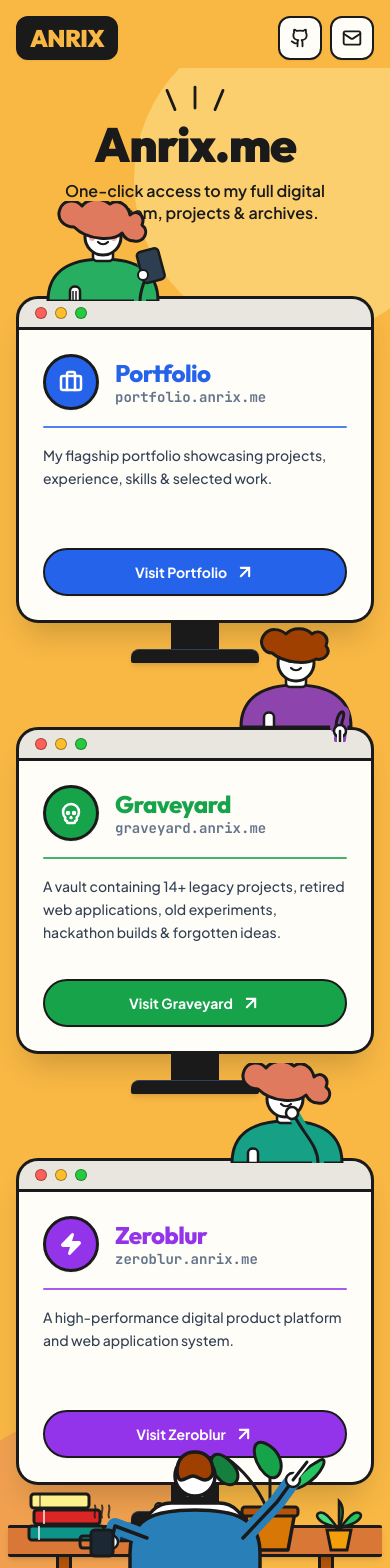
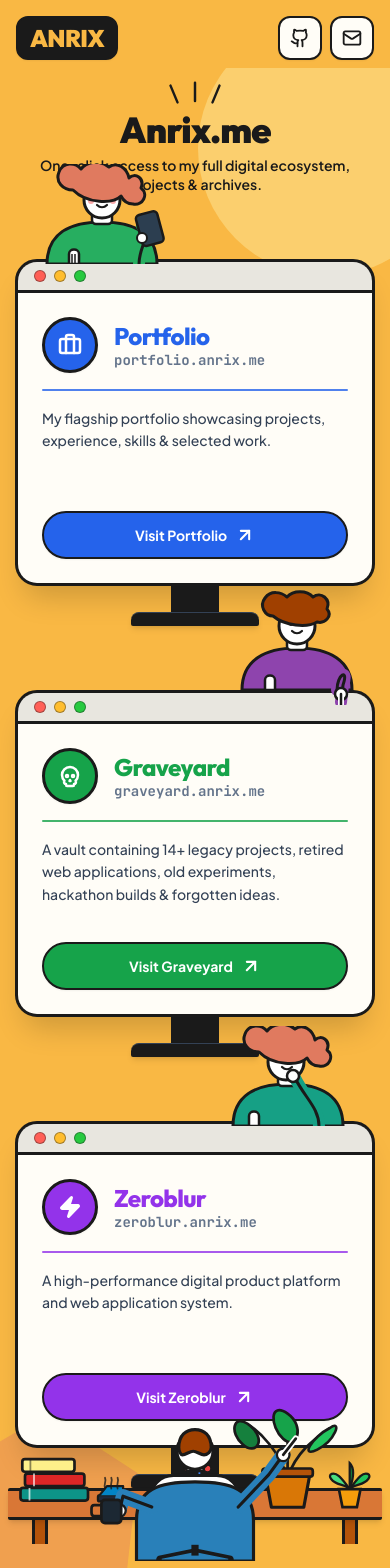
Before and after one commit to anrix05/anrix.me, a React (Vite) app: page / in a window 390 px wide. Shown: the top 1568 px of the page. Built offline with nearby package versions, Linux system fonts and the light colour scheme.

Commit message:
fix: optimize mobile and tablet responsive layouts for Anrix.me

```diff
--- a/src/components/Hero.tsx
+++ b/src/components/Hero.tsx
@@ -17,15 +17,15 @@ import {
 
 export const Hero: React.FC = () => {
   return (
-    <section className="relative w-full overflow-hidden pt-4 sm:pt-6 pb-8 sm:pb-12 flex flex-col items-center justify-between min-h-[calc(100vh-80px)]">
+    <section className="relative w-full overflow-hidden pt-3 sm:pt-6 pb-6 sm:pb-12 flex flex-col items-center justify-between min-h-[calc(100vh-70px)]">
 
       {/* Background Blobs */}
       <div
-        className="absolute -top-12 -right-16 w-80 h-80 sm:w-96 sm:h-96 rounded-full opacity-60 pointer-events-none z-0"
+        className="absolute -top-12 -right-16 w-64 h-64 sm:w-96 sm:h-96 rounded-full opacity-60 pointer-events-none z-0"
         style={{ backgroundColor: '#FDE08B' }}
       />
       <div
-        className="absolute -bottom-10 -left-12 w-64 h-64 sm:w-80 sm:h-80 opacity-40 pointer-events-none z-0 transform -rotate-12"
+        className="absolute -bottom-10 -left-12 w-48 h-48 sm:w-80 sm:h-80 opacity-40 pointer-events-none z-0 transform -rotate-12"
         style={{
           backgroundColor: '#E07A5F',
           clipPath: 'polygon(0% 20%, 60% 0%, 100% 40%, 80% 100%, 10% 90%)'
@@ -33,8 +33,8 @@ export const Hero: React.FC = () => {
       />
 
       {/* Decorative Squiggles */}
-      <LeftSquiggle className="absolute top-16 left-4 sm:left-12 w-12 sm:w-16 h-16 sm:h-20 pointer-events-none z-10 hidden sm:block" />
-      <RightSquiggle className="absolute bottom-36 right-4 sm:right-10 w-12 sm:w-16 h-16 sm:h-20 pointer-events-none z-10 hidden sm:block" />
+      <LeftSquiggle className="absolute top-16 left-2 sm:left-12 w-10 sm:w-16 h-14 sm:h-20 pointer-events-none z-10 hidden sm:block" />
+      <RightSquiggle className="absolute bottom-36 right-2 sm:right-10 w-10 sm:w-16 h-14 sm:h-20 pointer-events-none z-10 hidden sm:block" />
 
       {/* --- HERO HEADER SECTION --- */}
       <div className="relative z-20 max-w-3xl text-center px-4 mb-2 sm:mb-4 flex flex-col items-center">
@@ -46,7 +46,7 @@ export const Hero: React.FC = () => {
           transition={{ duration: 0.5 }}
           className="mb-1"
         >
-          <TitleRays className="w-16 h-8 sm:w-20 sm:h-10 mx-auto" />
+          <TitleRays className="w-14 h-7 sm:w-20 sm:h-10 mx-auto" />
         </motion.div>
 
         {/* Main Title Heading */}
@@ -54,7 +54,7 @@ export const Hero: React.FC = () => {
           initial={{ y: -20, opacity: 0 }}
           animate={{ y: 0, opacity: 1 }}
           transition={{ duration: 0.6 }}
-          className="text-5xl sm:text-7xl lg:text-8xl font-black font-heading text-[#1A1A1A] tracking-tight leading-none mb-3 sm:mb-4"
+          className="text-4xl sm:text-7xl md:text-7xl lg:text-8xl font-black font-heading text-[#1A1A1A] tracking-tight leading-none mb-2 sm:mb-4"
         >
           {PERSONAL_INFO.heading}
         </motion.h1>
@@ -64,20 +64,20 @@ export const Hero: React.FC = () => {
           initial={{ y: 10, opacity: 0 }}
           animate={{ y: 0, opacity: 1 }}
           transition={{ duration: 0.6, delay: 0.15 }}
-          className="text-base sm:text-xl lg:text-2xl text-[#1A1A1A] font-semibold max-w-2xl leading-snug px-2"
+          className="text-sm sm:text-lg md:text-xl lg:text-2xl text-[#1A1A1A] font-semibold max-w-2xl leading-snug px-2"
         >
           {PERSONAL_INFO.subheading}
         </motion.p>
       </div>
 
       {/* --- MONITOR GROUP & ILLUSTRATION SCENE --- */}
-      <div className="relative z-20 w-full max-w-7xl px-4 sm:px-6 lg:px-8 mt-16 sm:mt-24 flex flex-col items-center">
+      <div className="relative z-20 w-full max-w-7xl px-3 sm:px-6 lg:px-8 mt-14 sm:mt-24 flex flex-col items-center">
 
-        {/* Pendant Lamp Doodle hanging over Middle Monitor (Desktop Only) */}
-        <HangingLamp className="absolute -top-24 left-1/2 -translate-x-1/2 z-30 hidden lg:flex pointer-events-none" />
+        {/* Pendant Lamp Doodle hanging over Middle Monitor (Tablet & Desktop Only) */}
+        <HangingLamp className="absolute -top-24 left-1/2 -translate-x-1/2 z-30 hidden md:flex pointer-events-none" />
 
-        {/* Grid of 3 Desktop Monitors */}
-        <div className="w-full grid grid-cols-1 lg:grid-cols-3 gap-16 sm:gap-20 lg:gap-6 xl:gap-8 items-end justify-center mb-0">
+        {/* Grid of 3 Desktop Monitors (Responsive Grid: 1 col on mobile, 3 cols on tablet & desktop) */}
+        <div className="w-full grid grid-cols-1 md:grid-cols-3 gap-16 sm:gap-20 md:gap-4 lg:gap-6 xl:gap-8 items-end justify-center mb-0">
 
           {/* Card 1: Portfolio (Left Monitor) */}
           <div className="relative w-full flex justify-center">
@@ -113,27 +113,27 @@ export const Hero: React.FC = () => {
       <div className="relative z-30 w-full max-w-7xl mx-auto px-2 sm:px-6 mt-0 pointer-events-none">
 
         {/* Desk Top Surface Bar */}
-        <div className="relative w-full h-8 sm:h-10 bg-[#D97736] border-y-[3.5px] border-[#1A1A1A] rounded-sm shadow-md flex items-center justify-between px-4 sm:px-12">
+        <div className="relative w-full h-8 sm:h-10 bg-[#D97736] border-y-[3.5px] border-[#1A1A1A] rounded-sm shadow-md flex items-center justify-between px-2 sm:px-12">
 
           {/* Desk Clutter Left: Stack of books + Stapler */}
-          <div className="absolute left-4 sm:left-12 -top-10 sm:-top-12 z-20 pointer-events-auto">
+          <div className="absolute left-2 sm:left-6 md:left-12 -top-10 sm:-top-12 z-20 pointer-events-auto origin-left transform scale-90 sm:scale-100">
             <DeskClutterLeft />
           </div>
 
           {/* Desk Clutter Right: Pen cup + 2 Potted plants */}
-          <div className="absolute right-4 sm:right-12 -top-24 sm:-top-28 z-20 pointer-events-auto">
+          <div className="absolute right-2 sm:right-6 md:right-12 -top-24 sm:-top-28 z-20 pointer-events-auto origin-right transform scale-90 sm:scale-100">
             <DeskClutterRight />
           </div>
 
-          {/* Sitting Character in White Office Chair (Properly Positioned Below Monitor Content) */}
-          <div className="absolute left-1/2 -translate-x-1/2 -top-20 sm:-top-24 z-30 pointer-events-none">
+          {/* Sitting Character in White Office Chair */}
+          <div className="absolute left-1/2 -translate-x-1/2 -top-20 sm:-top-24 z-30 pointer-events-none origin-bottom transform scale-90 sm:scale-100">
             <CharacterSittingAtDesk />
           </div>
 
         </div>
 
         {/* Desk Legs */}
-        <div className="w-full flex justify-between px-12 sm:px-24 h-6 sm:h-8">
+        <div className="w-full flex justify-between px-6 sm:px-24 h-6 sm:h-8">
           <div className="w-4 sm:w-6 h-full bg-[#B45309] border-x-[3px] border-[#1A1A1A]" />
           <div className="w-4 sm:w-6 h-full bg-[#B45309] border-x-[3px] border-[#1A1A1A]" />
         </div>
```
